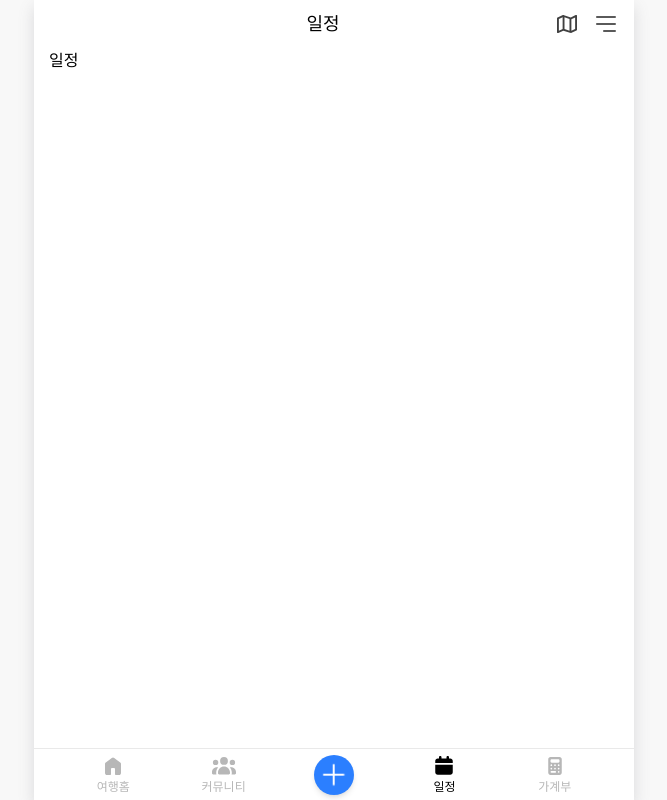
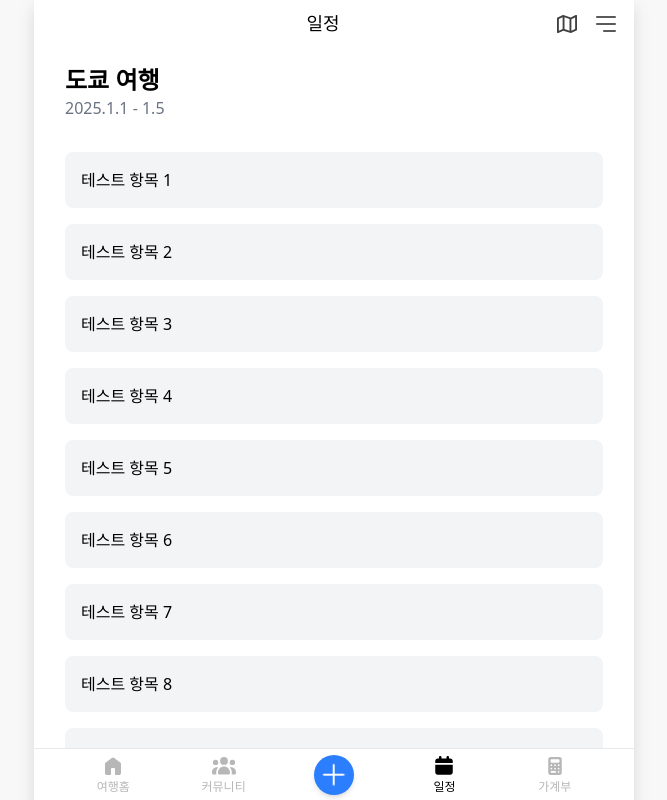
Before and after one commit to KangJiUng/tripis, a Next.js app: page /plan in a window 1280 px wide. Shown: the top 800 px of the page, without its empty margins (306-973 px from the left). Built offline with nearby package versions, Linux system fonts and the light colour scheme; a web font is replaced by a local one.

Commit message:
feat: 일정 페이지 스크롤 기반 헤더 변경 임시 적용

```diff
--- a/app/(with-navbar)/plan/page.tsx
+++ b/app/(with-navbar)/plan/page.tsx
@@ -3,8 +3,21 @@ import PlanHeader from '@/app/components/plan-header';
 export default function Page() {
   return (
     <div>
-      <PlanHeader />
-      일정
+      <PlanHeader tripName="도쿄 여행" tripDate="2025.1.1 - 1.5" />
+
+      <div className="p-4">
+        <h1 className="text-2xl font-bold">도쿄 여행</h1>
+        <p className="text-gray-500">2025.1.1 - 1.5</p>
+      </div>
+
+      {/* 테스트용 스크롤 콘텐츠 */}
+      <div className="space-y-4 p-4">
+        {Array.from({ length: 30 }, (_, i) => (
+          <div key={i} className="rounded-lg bg-gray-100 p-4">
+            테스트 항목 {i + 1}
+          </div>
+        ))}
+      </div>
     </div>
   );
 }
--- a/app/components/plan-header.tsx
+++ b/app/components/plan-header.tsx
@@ -1,12 +1,41 @@
+'use client';
+
+import { useState, useEffect } from 'react';
 import MapIcon from '../icons/map-icon';
 import MenuIcon from '../icons/menu-icon';
 
-export default function PlanHeader() {
+interface PlanHeaderProps {
+  tripName?: string;
+  tripDate?: string;
+}
+
+export default function PlanHeader({ tripName, tripDate }: PlanHeaderProps) {
+  const [isScrolled, setIsScrolled] = useState(false);
+
+  useEffect(() => {
+    const handleScroll = () => {
+      // 100px 이상 스크롤하면 여행 정보 표시
+      setIsScrolled(window.scrollY > 100);
+    };
+
+    window.addEventListener('scroll', handleScroll);
+    return () => window.removeEventListener('scroll', handleScroll);
+  }, []);
+
   return (
     <>
       <header className="fixed top-0 right-0 left-0 z-10 mx-auto flex h-12 max-w-[600px] items-center justify-between bg-white px-4">
         <div className="w-10" />
-        <div className="text-medium18">일정</div>
+        <div className="flex flex-col items-center">
+          {isScrolled && tripName ? (
+            <>
+              <span className="text-sm font-medium">{tripName}</span>
+              <span className="text-xs text-gray-500">{tripDate}</span>
+            </>
+          ) : (
+            <span className="text-medium18">일정</span>
+          )}
+        </div>
         <div className="flex items-center gap-4">
           <MapIcon />
           <MenuIcon />
--- a/app/globals.css
+++ b/app/globals.css
@@ -4,6 +4,14 @@ body {
   display: flex;
   margin: 0 auto;
   background-color: rgb(248, 248, 248);
+}
+
+::-webkit-scrollbar {
+  display: none;
+}
+
+html {
+  scrollbar-width: none; /* Firefox */
 }
 
 .container {
```
